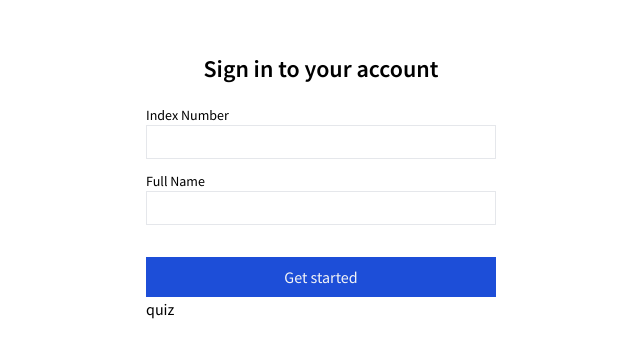
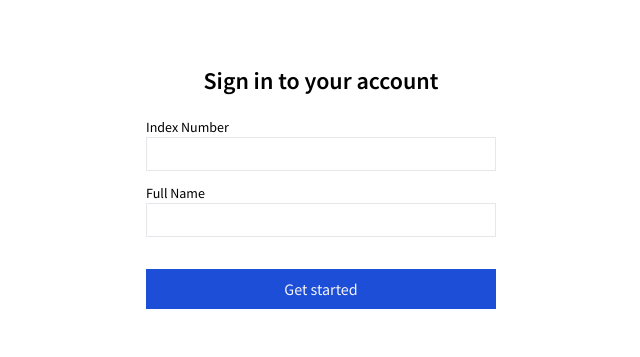
Before and after one commit to King-fReeBoDy/takequizz, a React (Vite) app: page / in a window 1280 px wide. Shown: the part 223-580 px from the top of the page, without its empty margins (319-959 px from the left). Built offline with nearby package versions, Linux system fonts and the light colour scheme.

Commit message:
fix redirects

```diff
--- a/src/auth/Login.jsx
+++ b/src/auth/Login.jsx
@@ -1,5 +1,4 @@
 import React, { useCallback, useState } from "react";
-import { Link } from "react-router-dom";
 
 const Login = () => {
   const [info, setInfo] = useState({
@@ -66,7 +65,6 @@ const Login = () => {
         <button className="bg-blue-700 text-gray-100 w-full py-2 mt-5">
           Get started
         </button>
-        <Link to="/quizpage">quiz</Link>
       </form>
     </div>
   );
```
Also changed, not shown: 1 other file (tests, documents, lock files or other folders).
